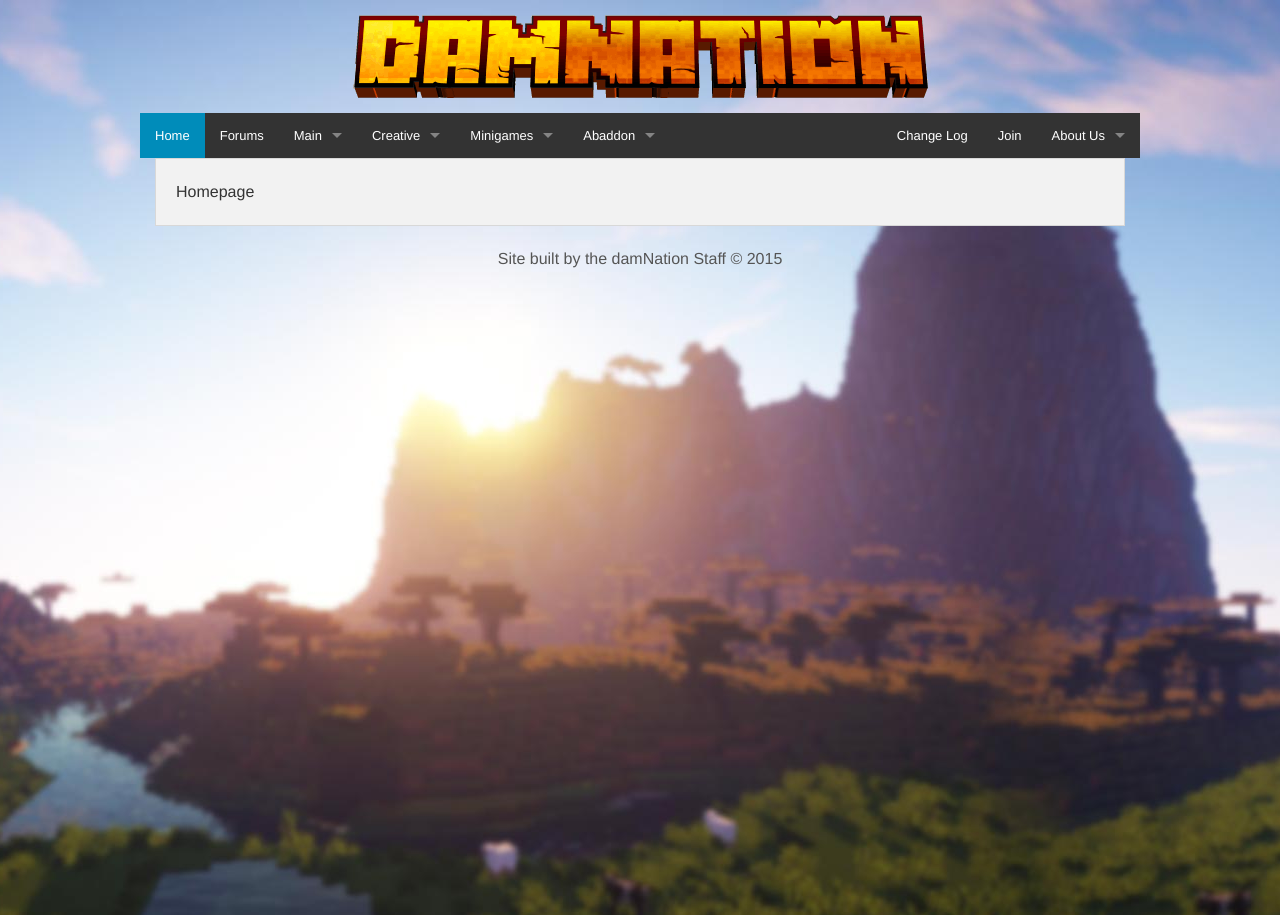
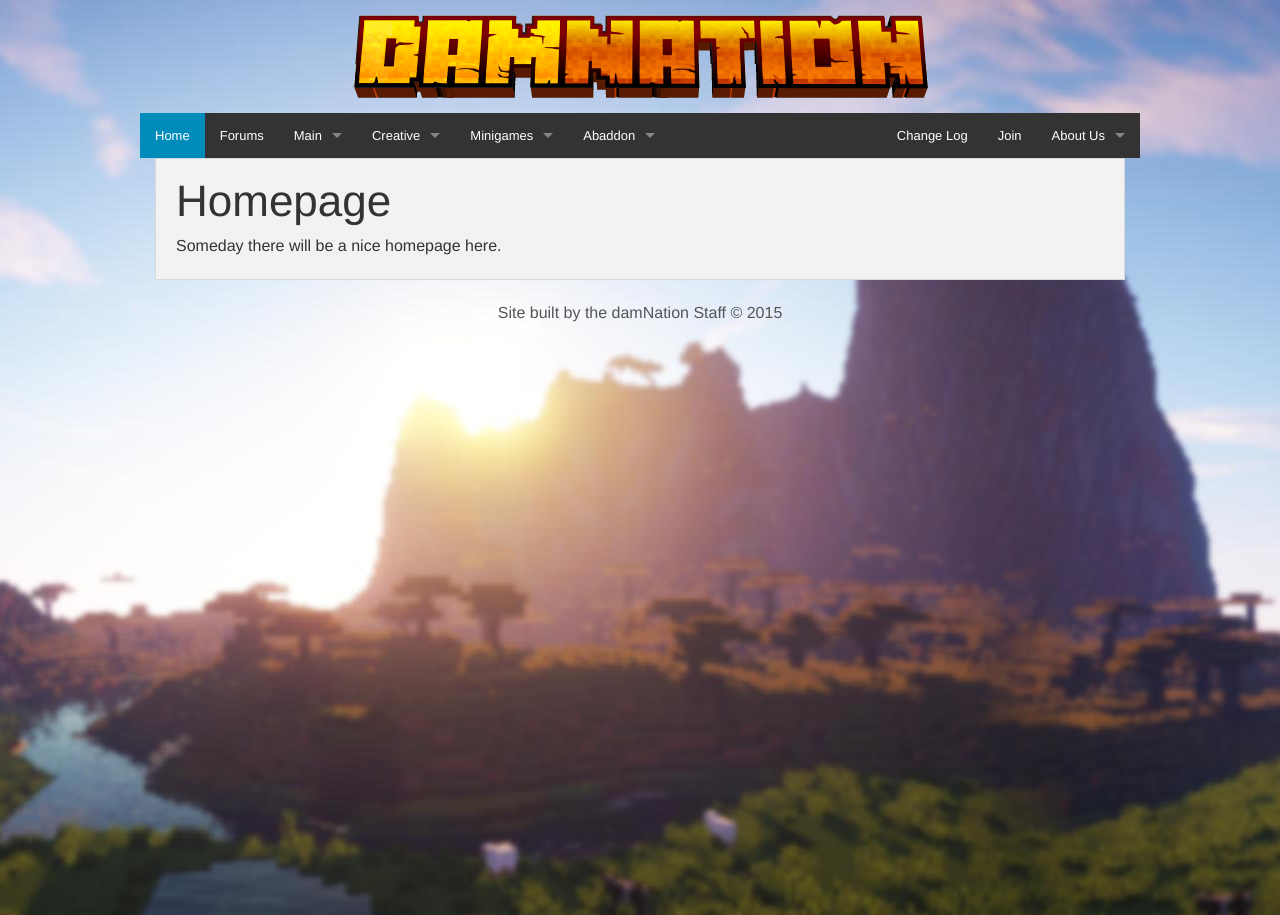
Before and after one commit to damnation-eu/website-beta, a Jekyll site: the page built from index.md, in a window 1280 px wide. Built offline with Jekyll 4.4.1, drawn with Linux system fonts in a browser that asks for light colours; nearby versions of some CDN libraries; library files that are not in the unit come from our copies.

Commit message:
Update index.md

```diff
--- a/index.md
+++ b/index.md
@@ -1,3 +1,6 @@
 ---
 ---
-Homepage
+
+#Homepage
+
+Someday there will be a nice homepage here.
```
